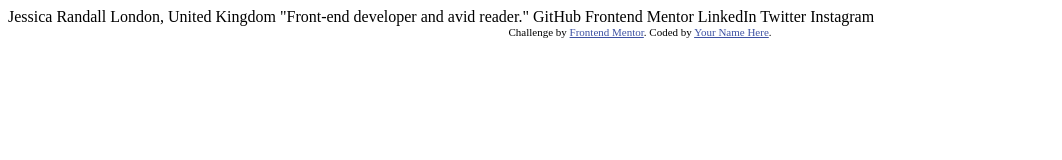
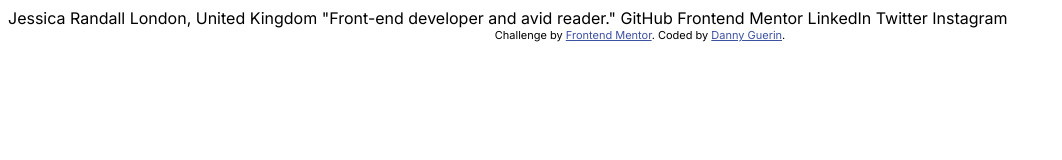
Before and after one commit to DannyGuerin/FMentor-Path-03, a plain HTML site: page index.html in a window 1280 px wide. Shown: the whole page, without its empty margins (0-1062 px from the left). Drawn offline with Linux system fonts and the light colour scheme.

Commit message:
html and css setup
Setup complete with all CSS root variables.

```diff
--- a/index.html
+++ b/index.html
@@ -3,7 +3,10 @@
 <head>
   <meta charset="UTF-8">
   <meta name="viewport" content="width=device-width, initial-scale=1.0"> <!-- displays site properly based on user's device -->
-
+  <link rel="preconnect" href="https://fonts.googleapis.com">
+  <link rel="preconnect" href="https://fonts.gstatic.com" crossorigin>
+  <link href="https://fonts.googleapis.com/css2?family=Figtree:ital,wght@0,300..900;1,300..900&family=Inter:ital,opsz,wght@0,14..32,100..900;1,14..32,100..900&display=swap" rel="stylesheet">
+  <link rel="stylesheet" href="style.css">
   <link rel="icon" type="image/png" sizes="32x32" href="./assets/images/favicon-32x32.png">
 
   <title>Frontend Mentor | Social links profile</title>
@@ -28,7 +31,7 @@
 
   <div class="attribution">
     Challenge by <a href="https://www.frontendmentor.io?ref=challenge" target="_blank">Frontend Mentor</a>.
-    Coded by <a href="#">Your Name Here</a>.
+    Coded by <a href="#">Danny Guerin</a>.
   </div>
 </body>
 </html>
--- /dev/null
+++ b/style.css
@@ -0,0 +1,42 @@
+
+:root {
+  /* Spacing presets */
+  --space-50: 0.25rem;
+  --space-100: 0.5rem;
+  --space-150: 0.75rem;
+  --space-200: 1.0rem;
+  --space-300: 1.5rem;
+  --space-400: 2.0rem;
+  --space-500: 2.5rem;
+
+  /* Text Presets */
+  --text-preset1-font-family: "Inter", sans-serif;
+  --text-preset1-font-weight: 800;
+  --text-preset1-font-size: 1.5rem;
+  --text-preset1-line-height: 150%;
+
+  --text-preset2-font-family: "Inter", sans-serif;
+  --text-preset2-font-weight: 700;
+  --text-preset2-font-size: 0.875rem;
+  --text-preset2-line-height: 150%;
+
+  --text-preset2-bold-font-weight: 900;
+  --text-preset2-bold-font-size: 0.875rem;
+  --text-preset2-bold-line-height: 150%;
+
+  /* Color presets */
+  --color-green: hsl(75, 94%, 57%);
+  --color-white: hsl(0, 0%, 100%);
+  --color-grey-700: hsl(0, 0%, 20%);
+  --color-grey-800: hsl(0, 0%, 12%);
+  --color-grey-900: hsl(0, 0%, 8%);
+  --color-black: #000000;
+}
+
+
+
+body {
+  font-family: var(--text-preset2-font-family);
+  padding: 0px;
+  border: 0px;
+}
```
